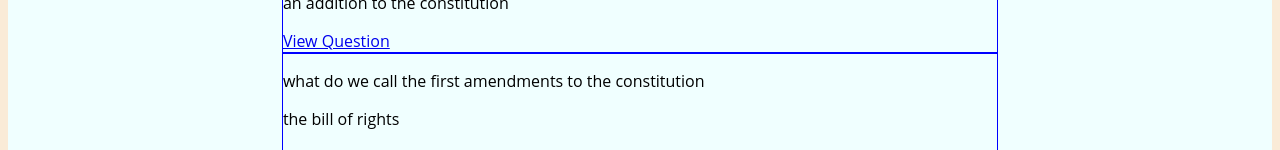
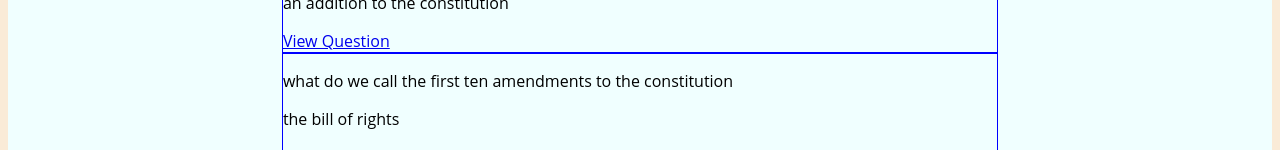
Before and after one commit to mmaustin/citizenship-questions-answers, a React (Create React App) app in the folder citizenship-frontend/: page / in a window 1280 px wide. Shown: the part 650-800 px from the top of the page. Built offline with nearby package versions, Linux system fonts and the light colour scheme.

Commit message:
added div to conditional dom display and corrected the wording of a question

```diff
--- a/citizenship-frontend/src/features/questions/QuestionsDropBox.js
+++ b/citizenship-frontend/src/features/questions/QuestionsDropBox.js
@@ -76,14 +76,14 @@ export const QuestionsDropBox = () => {
                 <input type="submit" value="Submit" />
             </form>
             {listQuestions.length === 0 &&
-            <>
+            <div>
                 <p>Correct Answers: {correctAnswer}</p>
                 <p>Incorrect Answers: {incorrectAnswer}</p>
                 {correctAnswer >= 7
                     ? <p>Congratulations!! You Passed!</p>
                     : <p>Don't Fret! Keep studying and practicing.</p>
                 }
-            </>
+            </div>
             }
         </div>
     )
--- a/citizenship-frontend/src/features/questions/questions.js
+++ b/citizenship-frontend/src/features/questions/questions.js
@@ -4,7 +4,7 @@ export const questions = [{id: nanoid(), question: 'what is the supreme law of t
 {id: nanoid(), question: 'what does the constitution do?', answer: [{ans: 'sets up the government'}, {ans: 'defines the government'},
 {ans: 'protects basic rights of americans'}]}, {id: nanoid(), question: 'the idea of self-government is in the first three words of the constitution. What are these words?',
 answer: [{ans: 'we the people'}]}, {id: nanoid(), question: 'what is an amendment?', answer: [{ans: 'a change to the constitution'},
-{ans: 'an addition to the constitution'}]}, {id: nanoid(), question: 'what do we call the first amendments to the constitution',
+{ans: 'an addition to the constitution'}]}, {id: nanoid(), question: 'what do we call the first ten amendments to the constitution',
 answer: [{ans: 'the bill of rights'}]}, {id: nanoid(), question: 'what is one right or freedom from the first amendment', answer: [{ans: 'speech'},
 {ans: 'religion'}, {ans: 'assembly'}, {ans: 'press'}, {ans: 'petition the government'}]}, {id: nanoid(), question: 'how many amendments does the constitution have?',
 answer: [{ans: 'twenty-seven(27)'}]}, {id: nanoid(), question: 'what did the declaration of independence do?', answer: [{ans: 'announced independence from great britain'},
```
